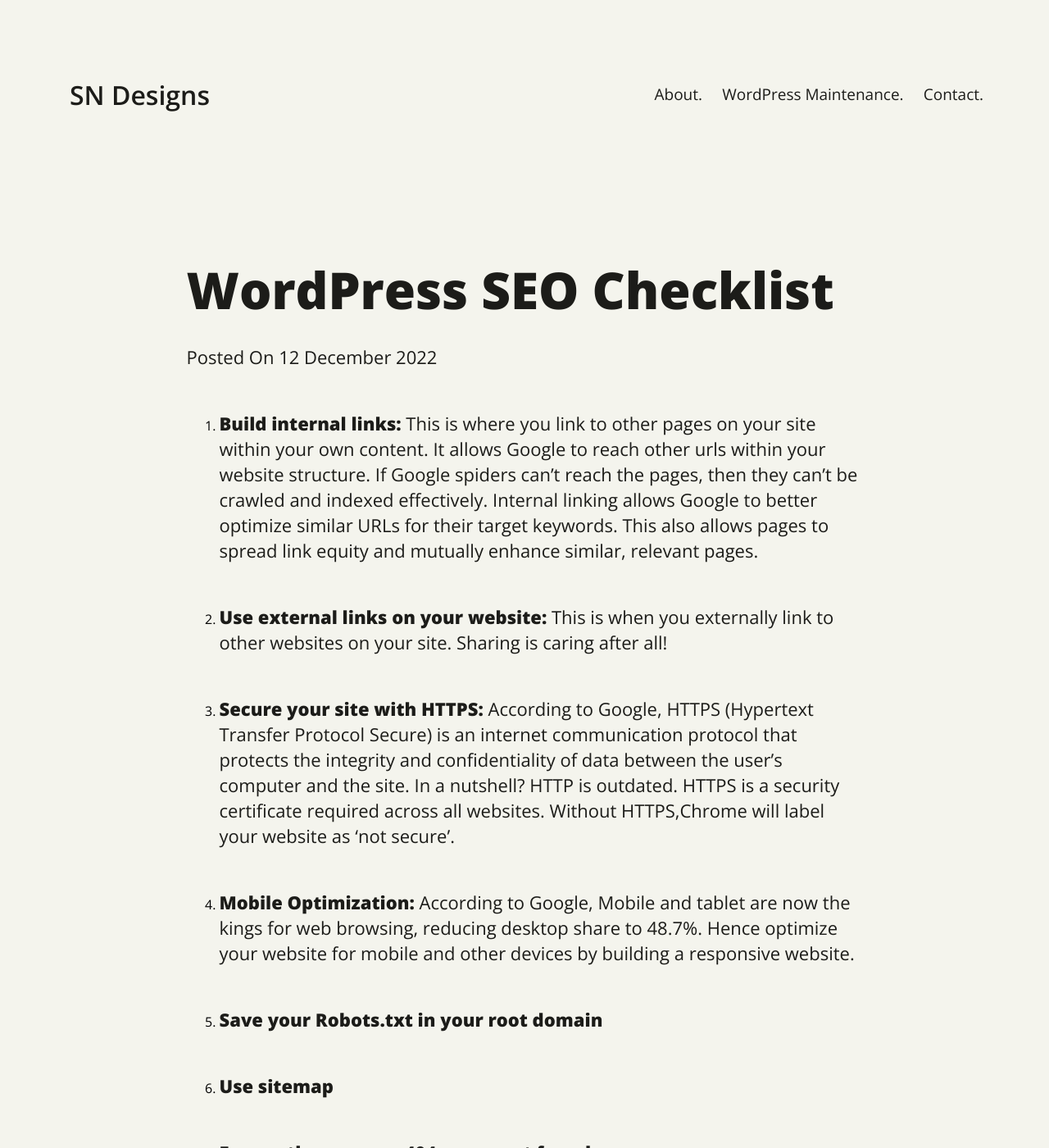
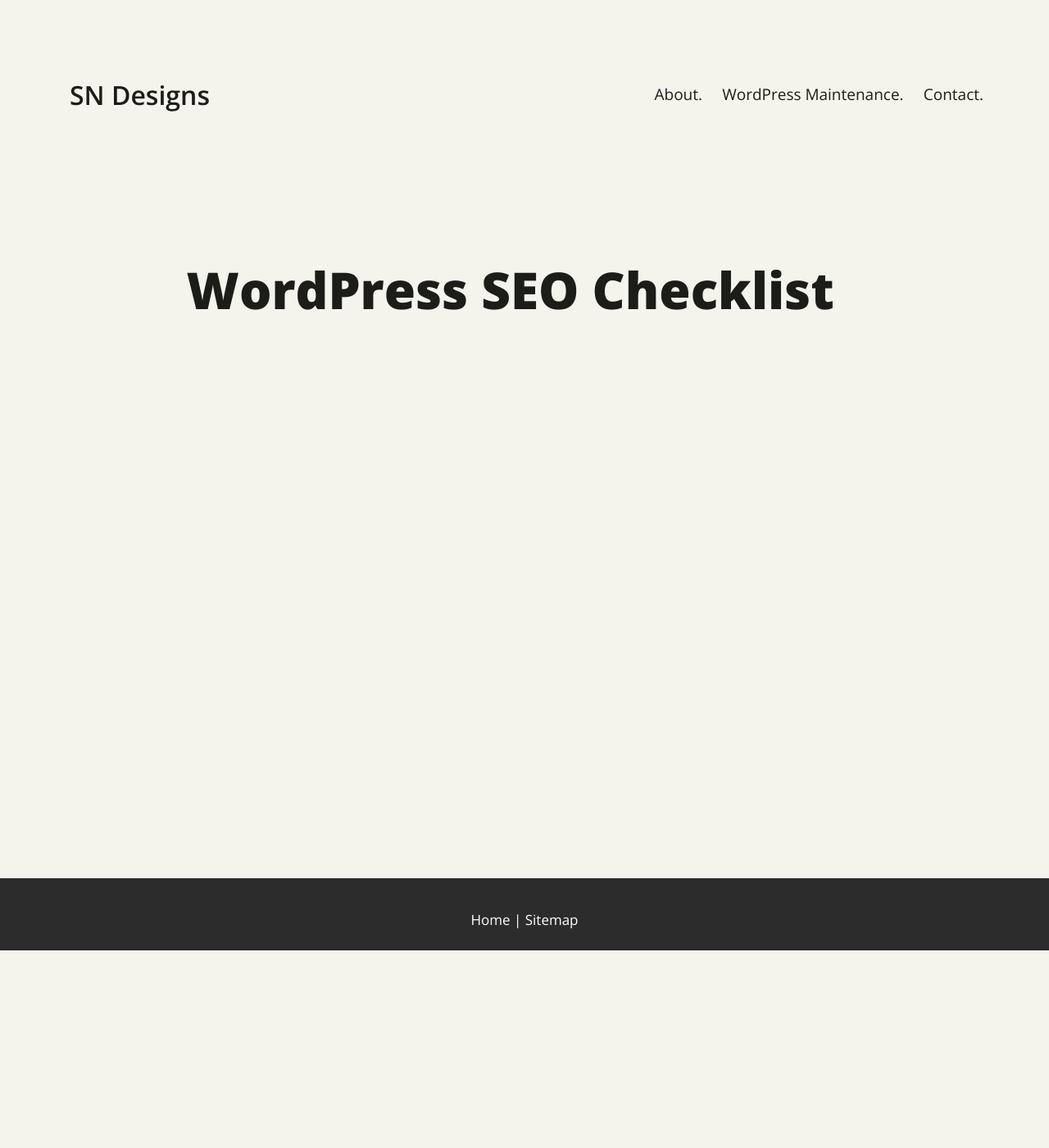
Before and after one commit to sndn/sndn.github.io, a Jekyll site: the page built from _posts/2022-12-12-wordpress-seo-checklist.md, in a window 1280 px wide and 1400 px high. Shown: the whole window at 82% size. Built offline with Jekyll 4.4.1, drawn with Linux system fonts in a browser that asks for light colours; some of the changed text lies outside the part shown.

Commit message:
Add files via upload

```diff
--- a/_posts/2022-12-12-wordpress-seo-checklist.md
+++ b/_posts/2022-12-12-wordpress-seo-checklist.md
@@ -4,34 +4,3 @@ permalink: /wordpress-seo-checklist/
 ---
 
 # WordPress SEO Checklist
-<p class="date">Posted On {{ page.date | date: '%-d %B %Y' }}</p>
-
-1. **Build internal links:** This is where you link to other pages on your site within your own content. It allows Google to reach other urls within your website structure. If Google spiders can’t reach the pages, then they can’t be crawled and indexed effectively. Internal linking allows Google to better optimize similar URLs for their target keywords. This also allows pages to spread link equity and mutually enhance similar, relevant pages.
-
-2. **Use external links on your website:** This is when you externally link to other websites on your site. Sharing is caring after all!
-
-3. **Secure your site with HTTPS:** According to Google, HTTPS (Hypertext Transfer Protocol Secure) is an internet communication protocol that protects the integrity and confidentiality of data between the user’s computer and the site. In a nutshell? HTTP is outdated. HTTPS is a security certificate required across all websites. Without HTTPS,Chrome will label your website as ‘not secure’.
-
-4. **Mobile Optimization:** According to Google, Mobile and tablet are now the kings for web browsing, reducing desktop share to 48.7%. Hence optimize your website for mobile and other devices by building a responsive website.
-
-5. **Save your Robots.txt in your root domain**
-
-6. **Use sitemap**
-
-7. **Ensure there sre no 404 pages not found error**
-
-8. **Use friendly URL's**
-
-9. **Use keywords in your URL**
-
-10. **Keep your URL's short and simple**
-
-11. **Optimize your page title length:** Keep the length above 30 characters and below 65 characters. This way you’ll have a higher chance of Google showing the entirety of it. • The optimal length is usually between 50-60 characters. Stay within this and you should ensure that the whole of your title tag is shown.
-
-12. **Keep your H1 tag under 70 characters**
-
-13. **Make use of LSI keywords in H2 and H3 tag**
-
-14. **Meta description optimal length:** There’s never ever a guarantee Google will use your chosen meta description, but you’ll give yourself a far better opportunity for it to be used if you keep them above 70 characters and below 156 characters.
-
-15. **Use canonical tag:**
```
